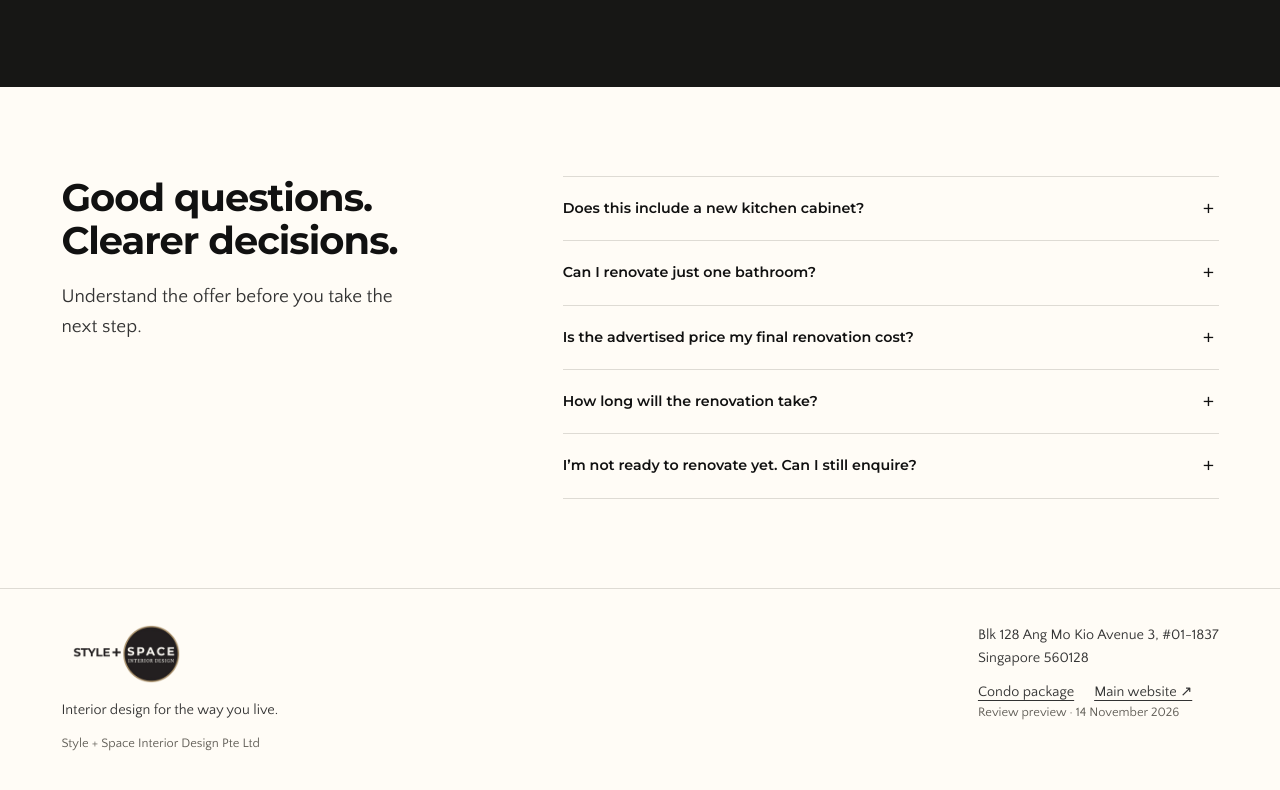
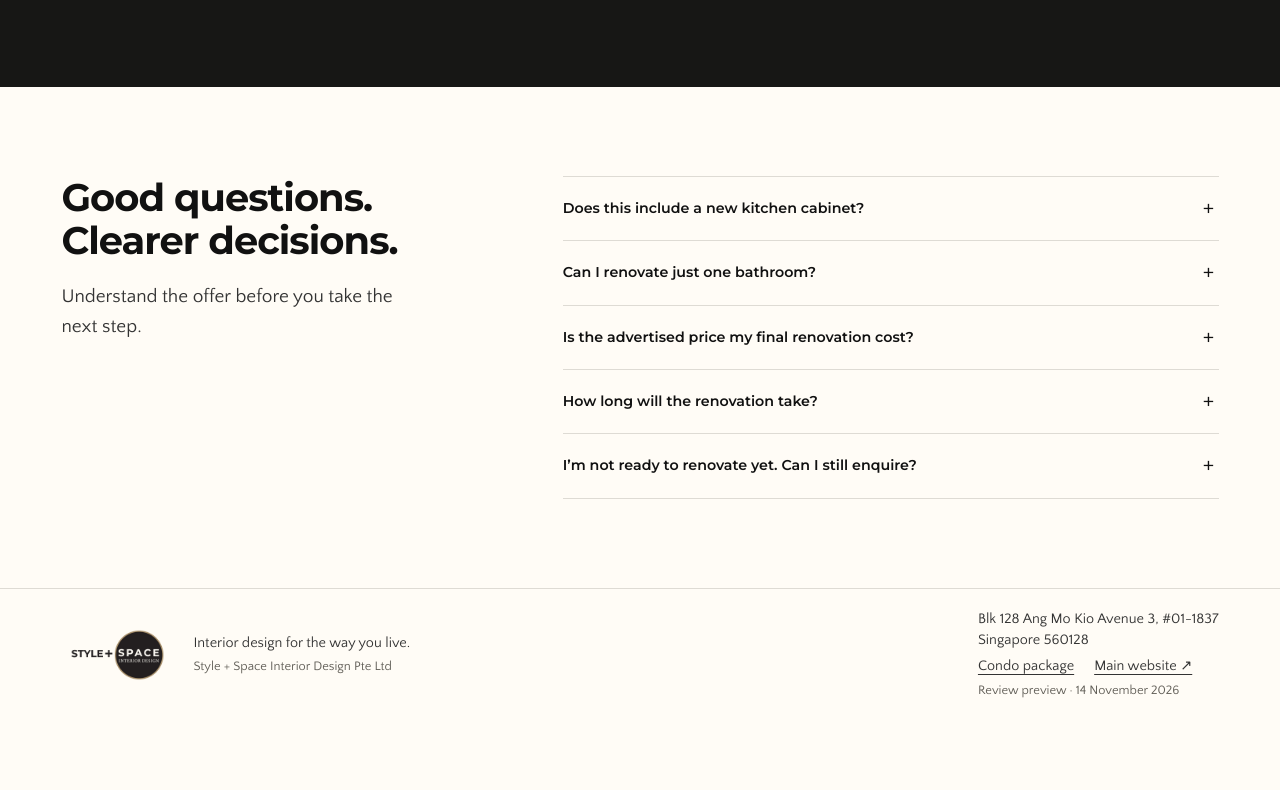
Before and after one commit to jianwongdesign/style-space-review, a plain HTML site: page index.html in a window 1280 px wide. Shown: the part 4504-5294 px from the top of the page. After the commit the page ends 5224 px from the top, so only its background shows below. Drawn offline with Linux system fonts and the light colour scheme.

Commit message:
Make both landing page footers more compact

```diff
--- a/index.html
+++ b/index.html
@@ -9,7 +9,7 @@
   <title>Kitchen &amp; Bathroom Renovation Packages | Style + Space — Preview</title>
   <meta name="description" content="Explore Style + Space renovation packages, starting with kitchen and bathroom renovation from S$14,880. See the scope and plan your enquiry.">
   <link rel="icon" type="image/png" href="assets/img/logo-dark.png">
-  <link rel="stylesheet" href="assets/styles.css?v=20261116-higgsfield-icons">
+  <link rel="stylesheet" href="assets/styles.css?v=20261116-compact-footer">
   <link rel="preload" href="assets/fonts/Montserrat-VF.woff2" as="font" type="font/woff2" crossorigin>
   <script src="assets/packages.js?v=20261116-higgsfield-icons" defer></script>
   <script src="assets/app.js?v=20261116-higgsfield-icons" defer></script>
@@ -206,7 +206,19 @@
     </div>
   </section>
 </main>
-<footer class="footer"><div class="wrap footer-grid"><div><img class="logo" src="assets/img/logo-dark.png" alt="Style + Space" width="180" height="70"><p>Interior design for the way you live.</p><p class="fine">Style + Space Interior Design Pte Ltd</p></div><div><p>Blk 128 Ang Mo Kio Avenue 3, #01-1837<br>Singapore 560128</p><div class="footer-links"><a href="condominium/" data-link="other-page">Condo package</a><a href="https://www.style-plus-space.com/" target="_blank" rel="noopener">Main website ↗</a></div><p class="fine">Review preview · 14 November 2026</p></div></div></footer>
+<footer class="footer">
+  <div class="wrap footer-grid">
+    <div class="footer-brand">
+      <img class="logo" src="assets/img/logo-dark.png" alt="Style + Space" width="180" height="70">
+      <div class="footer-copy"><p>Interior design for the way you live.</p><p class="fine">Style + Space Interior Design Pte Ltd</p></div>
+    </div>
+    <div class="footer-contact">
+      <p>Blk 128 Ang Mo Kio Avenue 3, #01-1837<br>Singapore 560128</p>
+      <div class="footer-links"><a href="condominium/" data-link="other-page">Condo package</a><a href="https://www.style-plus-space.com/" target="_blank" rel="noopener">Main website ↗</a></div>
+      <p class="fine">Review preview · 14 November 2026</p>
+    </div>
+  </div>
+</footer>
 <div class="mobile-bar" role="navigation" aria-label="Quick contact"><button class="btn btn-line" type="button" data-channel="whatsapp" data-location="sticky">WhatsApp</button><a class="btn btn-gold" href="#plan" data-event="plan_open" data-location="sticky">Plan my renovation ↗</a></div>
 <dialog id="preview-dialog" aria-labelledby="dialog-title"><div class="dialog-top"><h2 id="dialog-title">Your enquiry preview</h2><button class="dialog-close" type="button" id="close-dialog" aria-label="Close preview">×</button></div><p id="dialog-description">Nothing has been sent. This is how your project details would reach the team.</p><label class="dialog-label" for="message-preview">Message preview</label><textarea id="message-preview" readonly></textarea><div class="actions"><button class="btn btn-ink" type="button" id="copy-message">Copy message</button><button class="back" type="button" id="back-to-page">Back to page</button></div><p class="fine" id="copy-status" role="status"></p></dialog>
 </body>
```
Also changed, not shown: assets/styles.css (+3 -3 lines), condominium/index.html (+14 -2 lines).
